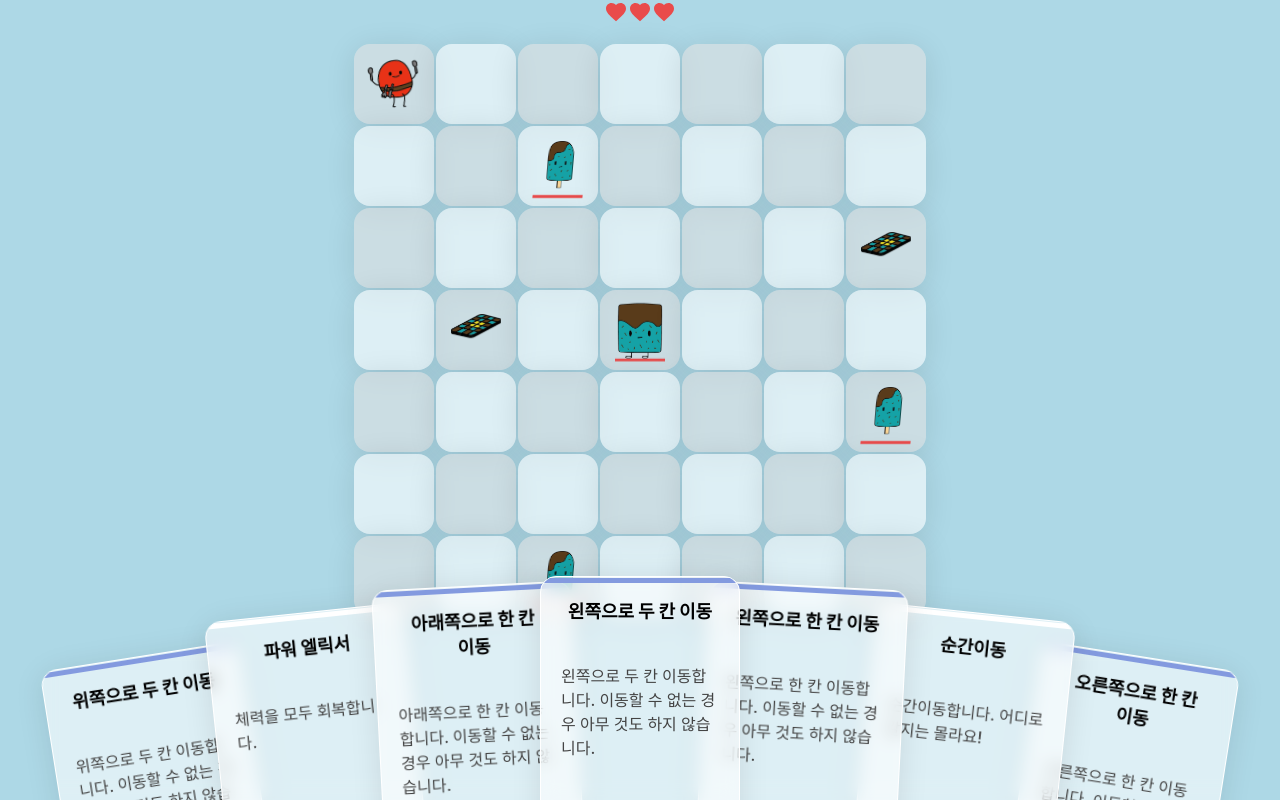
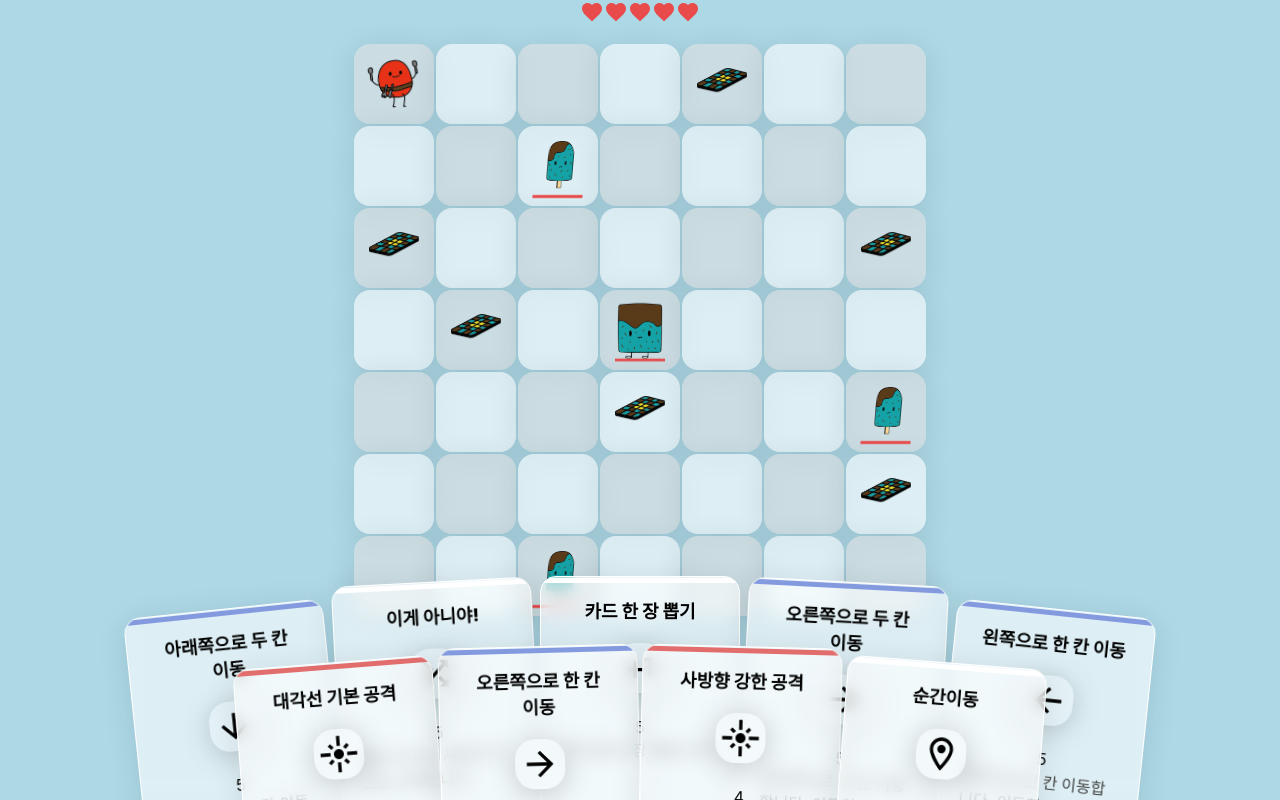
Before and after one commit to r-4bb1t/mincho-killer, a React (Create React App) app: page /game in a window 1280 px wide. Built offline with nearby package versions, Linux system fonts and the light colour scheme; a web font is replaced by a local one.

Commit message:
feat: 카드 정렬

```diff
--- a/src/component/boss/index.tsx
+++ b/src/component/boss/index.tsx
@@ -11,7 +11,7 @@ export default function Boss({ heart, attacked }: BossProps) {
     <S.BossContainer>
       <S.Boss>
         <img src="/assets/Boss.png" />
-        <S.Heart percent={(heart / 10) * 100}></S.Heart>
+        <S.Heart percent={(heart / 5) * 100}></S.Heart>
       </S.Boss>
       {attacked && (
         <S.AttackEffect>
--- a/src/component/monster/index.tsx
+++ b/src/component/monster/index.tsx
@@ -11,7 +11,7 @@ export default function Monster({ heart, attacked }: MonsterProps) {
     <S.MonsterContainer>
       <S.Monster>
         <img src="/assets/monster.png" />
-        <S.Heart percent={(heart / 3) * 100}></S.Heart>
+        <S.Heart percent={(heart / 2) * 100}></S.Heart>
       </S.Monster>
       {attacked && (
         <S.AttackEffect>
--- a/src/component/player/index.tsx
+++ b/src/component/player/index.tsx
@@ -1,9 +1,20 @@
 import * as S from "./styles";
 
-export default function Player() {
+interface PlayerProps {
+  attacked: boolean;
+}
+
+export default function Player({ attacked }: PlayerProps) {
   return (
-    <S.Player>
-      <img src="/assets/player.png" />
-    </S.Player>
+    <S.PlayerContainer>
+      <S.Player>
+        <img src="/assets/player.png" />
+      </S.Player>
+      {attacked && (
+        <S.AttackEffect>
+          <img src="/assets/monster_attackeffect.gif" />
+        </S.AttackEffect>
+      )}
+    </S.PlayerContainer>
   );
 }
--- a/src/component/player/styles.tsx
+++ b/src/component/player/styles.tsx
@@ -7,6 +7,15 @@ const player = keyframes`
   to {
     transform: rotate(5deg);
   }
+`;
+
+export const PlayerContainer = styled.div`
+  width: 100%;
+  height: 100%;
+  position: relative;
+  display: flex;
+  align-items: center;
+  justify-content: center;
 `;
 
 export const Player = styled.div`
@@ -19,3 +28,19 @@ export const Player = styled.div`
   }
   animation: 0.5s ${player} infinite alternate-reverse ease-in-out;
 `;
+
+export const AttackEffect = styled.div`
+  position: absolute;
+  top: 0;
+  left: 0;
+  width: 100%;
+  height: 100%;
+  display: flex;
+  align-items: center;
+  justify-content: center;
+  img {
+    width: 100%;
+    height: 100%;
+    object-fit: contain;
+  }
+`;
--- a/src/constant/card.ts
+++ b/src/constant/card.ts
@@ -3,10 +3,14 @@ import {
   ArrowDownward,
   ArrowForward,
   ArrowUpward,
+  Flare,
   GridOn,
   LocalHospital,
+  LocalHospitalOutlined,
+  LocationOnOutlined,
   PlusOne,
   SelectAll,
+  Shuffle,
 } from "@material-ui/icons";
 
 export interface cardInterface {
@@ -132,20 +136,22 @@ export const cardList = [
       { y: -1, x: 0, num: 1 },
       { y: 0, x: -1, num: 1 },
     ],
-    icon: SelectAll,
-    description: "왼쪽, 오른쪽, 위쪽, 아래쪽 사방향에 1의 공격을 날립니다.",
+    icon: Flare,
+    description: "왼쪽, 오른쪽, 위쪽, 아래쪽 사방향에 기본 공격을 날립니다.",
   },
   {
     id: 10,
     name: "체력 포션",
     type: actionType.heal,
     action: [{ num: 3 }],
+    icon: LocalHospital,
     description: "체력을 3 회복합니다.",
   },
   {
     id: 11,
     name: "파워 엘릭서",
-    type: actionType.maxHeal,
+    type: actionType.heal,
+    icon: LocalHospitalOutlined,
     description: "체력을 모두 회복합니다.",
     action: [{ num: 5 }],
   },
@@ -153,6 +159,7 @@ export const cardList = [
     id: 12,
     name: "순간이동",
     type: actionType.tp,
+    icon: LocationOnOutlined,
     description: "순간이동합니다. 어디로 갈지는 몰라요!",
     action: [],
   },
@@ -160,7 +167,47 @@ export const cardList = [
     id: 13,
     name: "이게 아니야!",
     type: actionType.newCards,
+    icon: Shuffle,
     description: "모든 카드를 새로운 카드로 교체합니다.",
     action: [],
   },
+  {
+    id: 14,
+    name: "사방향 강한 공격",
+    type: actionType.attack,
+    action: [
+      { y: 1, x: 0, num: 2 },
+      { y: 0, x: 1, num: 2 },
+      { y: -1, x: 0, num: 2 },
+      { y: 0, x: -1, num: 2 },
+    ],
+    icon: Flare,
+    description: "왼쪽, 오른쪽, 위쪽, 아래쪽 사방향에 강한 공격을 날립니다.",
+  },
+  {
+    id: 15,
+    name: "대각선 기본 공격",
+    type: actionType.attack,
+    action: [
+      { y: 1, x: 1, num: 1 },
+      { y: -1, x: 1, num: 1 },
+      { y: 1, x: -1, num: 1 },
+      { y: -1, x: -1, num: 1 },
+    ],
+    icon: Flare,
+    description: "인접한 대각선 네 칸에 기본 공격을 날립니다.",
+  },
+  {
+    id: 16,
+    name: "대각선 강한 공격",
+    type: actionType.attack,
+    action: [
+      { y: 1, x: 1, num: 2 },
+      { y: -1, x: 1, num: 2 },
+      { y: 1, x: -1, num: 2 },
+      { y: -1, x: -1, num: 2 },
+    ],
+    icon: Flare,
+    description: "인접한 대각선 네 칸에 강한 공격을 날립니다.",
+  },
 ];
--- a/src/view/game/hooks.tsx
+++ b/src/view/game/hooks.tsx
@@ -17,6 +17,33 @@ export default function useGame() {
       { cell: cell.none },
       { cell: cell.none },
       { cell: cell.none },
+      { cell: cell.card },
+      { cell: cell.none },
+      { cell: cell.none },
+    ],
+    [
+      { cell: cell.none },
+      { cell: cell.none },
+      { cell: cell.monster, heart: 2, attacked: false },
+      { cell: cell.none },
+      { cell: cell.none },
+      { cell: cell.none },
+      { cell: cell.none },
+    ],
+    [
+      { cell: cell.card },
+      { cell: cell.none },
+      { cell: cell.none },
+      { cell: cell.none },
+      { cell: cell.none },
+      { cell: cell.none },
+      { cell: cell.card },
+    ],
+    [
+      { cell: cell.none },
+      { cell: cell.card },
+      { cell: cell.none },
+      { cell: cell.boss, heart: 5, attacked: false },
       { cell: cell.none },
       { cell: cell.none },
       { cell: cell.none },
@@ -24,11 +51,11 @@ export default function useGame() {
     [
       { cell: cell.none },
       { cell: cell.none },
-      { cell: cell.monster, heart: 3, attacked: false },
+      { cell: cell.none },
+      { cell: cell.card },
       { cell: cell.none },
       { cell: cell.none },
-      { cell: cell.none },
-      { cell: cell.none },
+      { cell: cell.monster, heart: 2, attacked: false },
     ],
     [
       { cell: cell.none },
@@ -41,51 +68,24 @@ export default function useGame() {
     ],
     [
       { cell: cell.none },
-      { cell: cell.card },
       { cell: cell.none },
-      { cell: cell.boss },
-      { cell: cell.none },
-      { cell: cell.none },
-      { cell: cell.none },
-    ],
-    [
-      { cell: cell.none },
-      { cell: cell.none },
-      { cell: cell.none },
-      { cell: cell.none },
-      { cell: cell.none },
-      { cell: cell.none },
-      { cell: cell.monster, heart: 3, attacked: false },
-    ],
-    [
-      { cell: cell.none },
-      { cell: cell.none },
-      { cell: cell.none },
-      { cell: cell.none },
-      { cell: cell.none },
-      { cell: cell.none },
-      { cell: cell.none },
-    ],
-    [
-      { cell: cell.none },
-      { cell: cell.none },
-      { cell: cell.monster, heart: 3, attacked: false },
+      { cell: cell.monster, heart: 2, attacked: false },
       { cell: cell.none },
       { cell: cell.none },
       { cell: cell.none },
       { cell: cell.none },
     ],
   ] as { cell: cell; heart?: number; attacked?: boolean }[][]);
-  const max_hp = 10;
-  const [heart, setHeart] = useState(3);
+  const max_hp = 5;
+  const [heart, setHeart] = useState(max_hp);
   const [loading, setLoading] = useState(true);
   const [isGameover, setIsGameover] = useState(false);
+  const [isWin, setIsWin] = useState(false);
   const [disabled, setDisabled] = useState(false);
-  const [bossHeart, setBossHeart] = useState(10);
-  const [bossAttacked, setBossAttacked] = useState(false);
+  const [attacked, setAttacked] = useState(false);
 
   useEffect(() => {
-    for (let i = 0; i < 7; i++) {
+    for (let i = 0; i < 9; i++) {
       const randomCard = Math.floor(Math.random() * cardList.length);
       setCards((c) => [...c, cardList[randomCard].id]);
     }
@@ -93,19 +93,20 @@ export default function useGame() {
   }, []);
 
   useEffect(() => {
-    if (!loading && removingIndex === -1 && cards.length === 0) {
+    if (
+      !loading &&
+      removingIndex === -1 &&
+      (cards.length === 0 || heart === 0)
+    ) {
       gameover();
     }
-  }, [cards]);
+  }, [cards, heart]);
 
   useEffect(() => {
-    if (!loading && removingIndex === -1 && heart <= 0) {
-      gameover();
-    }
     async function yourTurn() {
-      await sleep(1000);
+      await sleep(500);
       board.map((y, yi) =>
-        y.map((x, xi) => {
+        y.map(async (x, xi) => {
           if (board[yi][xi].cell === cell.monster) {
             const dir = [
               [1, 0],
@@ -122,7 +123,36 @@ export default function useGame() {
               )
                 continue;
               if (board[yi + dir[i][0]][xi + dir[i][1]].cell === cell.player) {
-                setHeart((h) => h - 1);
+                setAttacked(true);
+                await sleep(800);
+                setAttacked(false);
+                setHeart((h) => Math.max(h - 1, 0));
+              }
+            }
+          } else if (board[yi][xi].cell === cell.boss) {
+            const dir = [
+              [1, 0],
+              [-1, 0],
+              [0, 1],
+              [0, -1],
+              [1, 1],
+              [-1, -1],
+              [-1, 1],
+              [1, -1],
+            ];
+            for (let i = 0; i < 8; i++) {
+              if (
+                yi + dir[i][0] < 0 ||
+                yi + dir[i][0] >= 7 ||
+                xi + dir[i][1] < 0 ||
+                xi + dir[i][1] >= 7
+              )
+                continue;
+              if (board[yi + dir[i][0]][xi + dir[i][1]].cell === cell.player) {
+                setAttacked(true);
+                await sleep(800);
+                setAttacked(false);
+                setHeart((h) => Math.max(h - 1, 0));
               }
             }
           }
@@ -147,12 +177,14 @@ export default function useGame() {
   const handleArrive = (arrivedCell: cell) => {
     switch (arrivedCell) {
       case cell.card:
-        const randomCard = Math.floor(Math.random() * cardList.length);
-        setCards((c) => [...c, cardList[randomCard].id]);
-        notify("새 카드를 얻었습니다.");
+        for (let i = 0; i < 3; i++) {
+          const randomCard = Math.floor(Math.random() * cardList.length);
+          setCards((c) => [...c, cardList[randomCard].id]);
+        }
+        notify("새 카드들을 얻었습니다.");
         return true;
       case cell.monster || cell.boss:
-        setHeart((h) => h - 1);
+        setHeart((h) => Math.max(h - 1, 0));
         notify("몬스터에게 한 대 맞았습니다.");
         return false;
       default:
@@ -217,13 +249,16 @@ export default function useGame() {
         });
         break;
 
-      case actionType.maxHeal:
-        setHeart(max_hp);
-        break;
-
       case actionType.tp:
         let new_x = Math.floor(Math.random() * 7);
         let new_y = Math.floor(Math.random() * 7);
+        while (
+          board[new_y][new_x].cell === cell.monster ||
+          board[new_y][new_x].cell === cell.boss
+        ) {
+          new_x = Math.floor(Math.random() * 7);
+          new_y = Math.floor(Math.random() * 7);
+        }
         let bb = Array.from(board);
         if (handleArrive(bb[new_y][new_x].cell)) {
           bb[cy][cx].cell = cell.none;
@@ -231,7 +266,8 @@ export default function useGame() {
           cy += new_y;
           cx += new_x;
           setBoard(bb);
-        } else flag = true;
+        }
+        notify("순간이동했어요!");
         break;
 
       case actionType.newCards:
@@ -241,6 +277,7 @@ export default function useGame() {
             cardList[Math.floor(Math.random() * cardList.length)].id
           );
         }
+        notify("카드가 모두 바뀌었습니다.");
         setCards(newcards);
         break;
 
@@ -248,9 +285,10 @@ export default function useGame() {
         for (let i = 0; i < a[0]!.num!; i++) {
           const randomCard = Math.floor(Math.random() * cardList.length);
           setCards((c) => [...c, cardList[randomCard].id]);
-          notify("새 카드를 얻었습니다.");
         }
+        notify("새 카드를 얻었습니다.");
         break;
+
       case actionType.attack:
         a.forEach(async (aa) => {
           if (
@@ -261,20 +299,35 @@ export default function useGame() {
           ) {
           } else {
             let bb = Array.from(board);
-            if (bb[cy + aa.y!][cx + aa.x!].cell === cell.monster) {
+            if (
+              bb[cy + aa.y!][cx + aa.x!].cell === cell.monster ||
+              bb[cy + aa.y!][cx + aa.x!].cell === cell.boss
+            ) {
               bb[cy + aa.y!][cx + aa.x!].heart! -= aa.num!;
               bb[cy + aa.y!][cx + aa.x!].attacked! = true;
               setBoard(bb);
               await sleep(300);
               let bbb = Array.from(bb);
               bbb[cy + aa.y!][cx + aa.x!].attacked! = false;
+              if (bbb[cy + aa.y!][cx + aa.x!].heart! <= 0) {
+                if (bbb[cy + aa.y!][cx + aa.x!].cell === cell.boss) {
+                  setIsWin(true);
+                } else {
+                  bbb[cy + aa.y!][cx + aa.x!].cell = cell.none;
+                  for (let i = 0; i < 3; i++) {
+                    const randomCard = Math.floor(
+                      Math.random() * cardList.length
+                    );
+                    setCards((c) => [...c, cardList[randomCard].id]);
+                  }
+                  notify("몬스터를 처치하고 카드들을 얻었습니다.");
+                }
+              }
               setBoard(bbb);
             }
           }
         });
         break;
-      case actionType.heal:
-        a.forEach((aa) => setHeart((h) => Math.max(h + aa.num!, 5)));
     }
     setTurn((t) => t + 1);
   };
@@ -283,11 +336,11 @@ export default function useGame() {
     board,
     heart,
     setBoard,
+    attacked,
     handleAction,
     removingIndex,
     isGameover,
     disabled,
-    bossAttacked,
-    bossHeart,
+    isWin,
   };
 }
--- a/src/view/game/index.tsx
+++ b/src/view/game/index.tsx
@@ -20,15 +20,23 @@ export default function Game() {
     removingIndex,
     heart,
     isGameover,
+    isWin,
     disabled,
-    bossHeart,
-    bossAttacked,
+    attacked,
   } = useGame();
   return (
     <S.Layout>
       {isGameover && (
         <S.GameoverContainer>
           <S.Gameover>GAME OVER</S.Gameover>
+          <S.RestartButton onClick={() => window.location.reload()}>
+            <Autorenew />
+          </S.RestartButton>
+        </S.GameoverContainer>
+      )}
+      {isWin && (
+        <S.GameoverContainer>
+          <S.Gameover>💕YOU WIN💕</S.Gameover>
           <S.RestartButton onClick={() => window.location.reload()}>
             <Autorenew />
           </S.RestartButton>
@@ -47,10 +55,13 @@ export default function Game() {
                 {
                   {
                     [cell.none]: <></>,
-                    [cell.player]: <Player />,
+                    [cell.player]: <Player attacked={attacked} />,
                     [cell.card]: <Card />,
                     [cell.boss]: (
-                      <Boss heart={bossHeart} attacked={bossAttacked} />
+                      <Boss
+                        heart={board[yi][xi].heart!}
+                        attacked={board[yi][xi].attacked!}
+                      />
                     ),
                     [cell.monster]: (
                       <Monster
@@ -75,8 +86,12 @@ export default function Game() {
         <S.CardContainer>
           {cards.map((id: number, index: number) => (
             <S.Card
-              index={index}
+              index={index % 5}
+              lineIndex={
+                index >= Math.floor(cards.length / 5) * 5 ? cards.length % 5 : 5
+              }
               allIndex={cards.length}
+              y={Math.floor(index / 5)}
               onClick={(e) => {
                 if (removingIndex === -1 && !disabled)
                   handleAction(index, cardList[id].type, cardList[id].action);
@@ -86,8 +101,11 @@ export default function Game() {
               disabled={disabled}
               key={index}
             >
-              <S.CardTitle>{cardList[id].name}</S.CardTitle>
-              <S.CardIcon></S.CardIcon>
+              <S.CardTitle>{cardList[id].name}</S.CardTitle>{" "}
+              <S.CardIcon>
+                <SvgIcon component={cardList[id].icon} />
+              </S.CardIcon>
+              {index > Math.floor(cards.length / 5) * 5 ? cards.length % 5 : 5}
               <S.CardDescription>{cardList[id].description}</S.CardDescription>
             </S.Card>
           ))}
--- a/src/view/game/styles.tsx
+++ b/src/view/game/styles.tsx
@@ -7,7 +7,7 @@ export const Layout = styled.div`
   display: flex;
   flex-direction: column;
   background-color: lightblue;
-  overflow-y: hidden;
+  overflow: hidden;
 `;
 
 export const GameSection = styled.section`
@@ -21,7 +21,7 @@ export const GameSection = styled.section`
 `;
 
 export const CardsSection = styled.section`
-  width: 100vw;
+  max-width: 100vw;
   height: 250px;
   left: 0;
   bottom: 0;
@@ -39,23 +39,14 @@ const removeCard = keyframes`
   }
 `;
 
-const newCard = keyframes`
-  from {
-    opacity: 0;
-    box-shadow: 0 4px 30px rgba(255, 217, 0, 0.3);
-  }
-  to {
-    opacity: 1;
-    box-shadow: 0 4px 30px rgba(0, 0, 0, 0.1);
-  }
-`;
-
 interface CardProps {
   index: number;
   allIndex: number;
   removing: boolean;
   type: actionType;
   disabled: boolean;
+  y: number;
+  lineIndex: number;
 }
 
 export const CardContainer = styled.div`
@@ -70,11 +61,11 @@ export const Card = styled.div<CardProps>`
   left: 0;
   width: 200px;
   height: 300px;
-  z-index: ${(p) => 10 - Math.abs(p.index - (p.allIndex - 1) / 2)};
+  z-index: ${(p) => 10 - Math.abs(p.index - (p.allIndex - 1) / 2) + p.y * 10};
   transform: ${(p) =>
-    `rotate(${(p.index - (p.allIndex - 1) / 2) * 3}deg) translate(${
-      (p.index - (p.allIndex - 1) / 2) * 160
-    }px, ${Math.abs(p.index - (p.allIndex - 1) / 2) - 30}px)`};
+    `rotate(${(p.index - (p.lineIndex - 1) / 2) * 3}deg) translate(${
+      (p.index - (p.lineIndex - 1) / 2) * 200
+    }px, ${-Math.abs(p.index - (p.lineIndex - 1) / 2) * 5 - 30 + p.y * 70}px)`};
   background: ${(p) =>
     p.disabled ? "rgba(205, 205, 205, 0.59)" : "rgba(255, 255, 255, 0.59)"};
   border-radius: 16px;
@@ -84,13 +75,14 @@ export const Card = styled.div<CardProps>`
   border: 1px solid rgba(255, 255, 255, 1);
   transition: all 0.2s;
   :hover {
-    z-index: 20;
     margin-top: -10px;
     box-shadow: 0 10px 30px rgba(0, 0, 0, 0.2);
     transform: ${(p) =>
-      `rotate(${(p.index - (p.allIndex - 1) / 2) * 3}deg) translate(${
-        (p.index - (p.allIndex - 1) / 2) * 160
-      }px, ${Math.abs(p.index - (p.allIndex - 1) / 2) - 30}px) scale(1.1)`};
+      `rotate(${(p.index - (p.lineIndex - 1) / 2) * 3}deg) translate(${
+        (p.index - (p.lineIndex - 1) / 2) * 200
+      }px, ${
+        Math.abs(p.index - (p.lineIndex - 1) / 2) - 200 + p.y * 100
+      }px) scale(1.1)`};
   }
   display: flex;
   flex-direction: column;
```
Also changed, not shown: public/assets/monster_attackeffect.gif (added).
